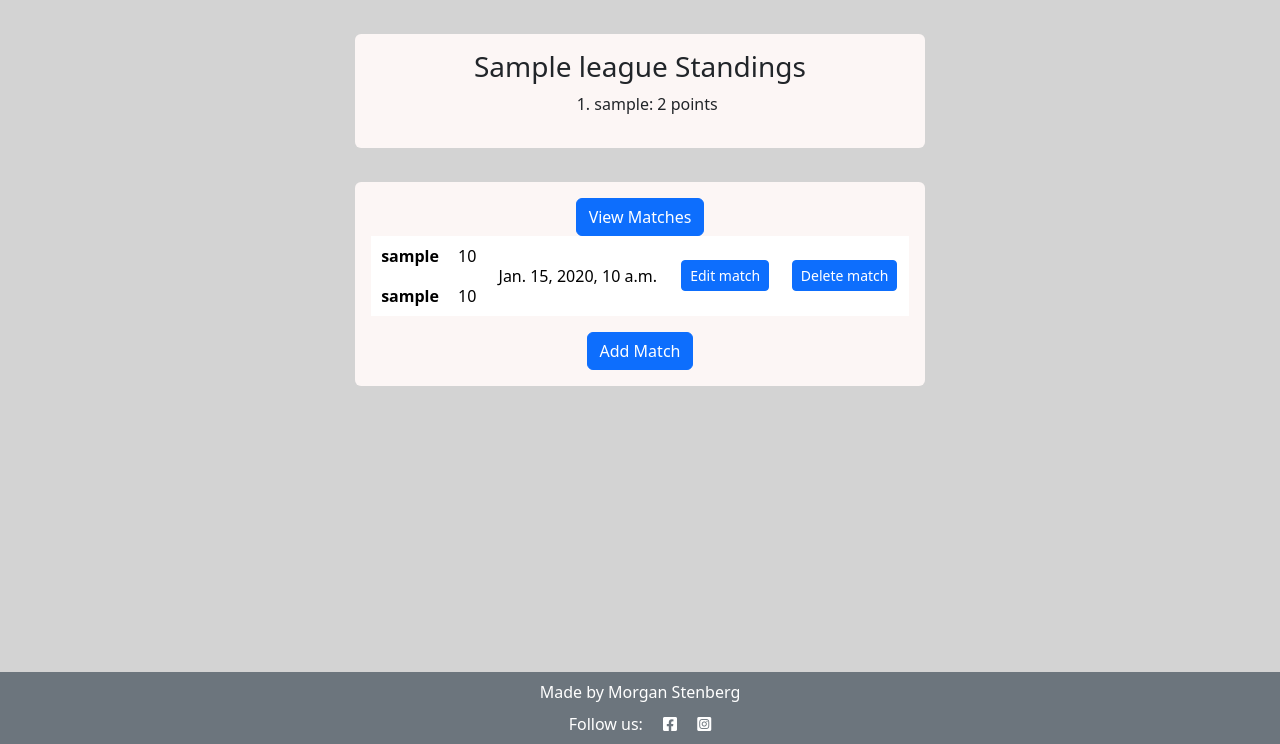
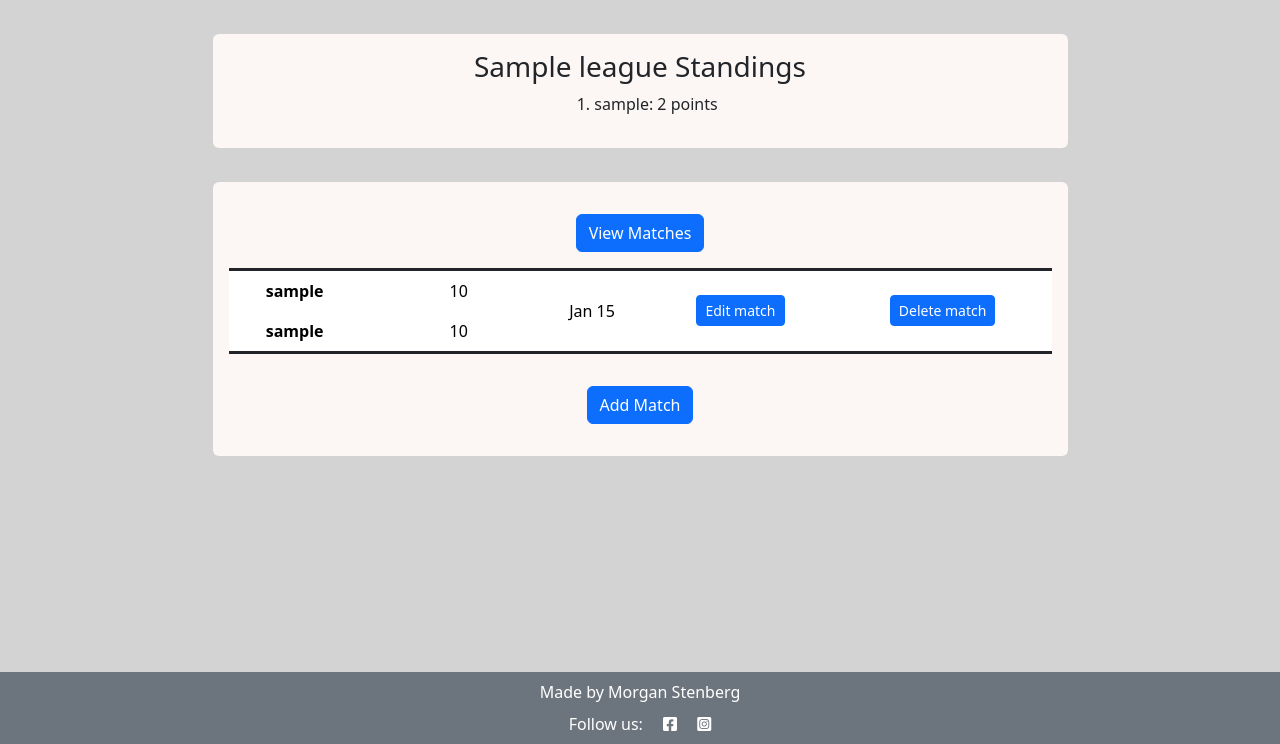
Before and after one commit to MorganStenberg/League-hub, a Django app: a page that uses league/templates/league/detailed_league.html in a window 1280 px wide, after a click on "View Matches". Shown: the part 56-800 px from the top of the page. Run offline with Django 4.2, Linux system fonts and the light colour scheme; a user stored in the database is signed in; tables that the repository leaves empty hold one stand-in row (values such as "Sample post"); some libraries are stand-ins or nearby versions.

Commit message:
style detailed league, add modal message

```diff
--- a/league/templates/league/detailed_league.html
+++ b/league/templates/league/detailed_league.html
@@ -10,7 +10,7 @@
 
   <div class="container">
       <div class="row justify-content-center">
-          <div class="col-12 col-md-6 p-3 rounded detailed-league">
+          <div class="col-12 col-md-9 p-3 rounded detailed-league">
               <h3 class="text-center">{{ league_instance.name }} Standings</h4>
 
               <div class="d-flex justify-content-center">
@@ -28,11 +28,11 @@
 
     <div class="container">
       <div class="row justify-content-center">
-        <div class="col-12 col-md-6 p-3 text-center rounded detailed-league">
+        <div class="col-12 col-md-9 p-3 text-center rounded detailed-league">
 
           <!-- Button for collapsing all matches  -->
 
-          <button class="btn btn-primary" type="button" data-bs-toggle="collapse" data-bs-target="#viewMatches"
+          <button class="btn btn-primary btn-margin" type="button" data-bs-toggle="collapse" data-bs-target="#viewMatches"
             aria-expanded="false" aria-controls="viewMatches">
             View Matches
           </button>
@@ -41,10 +41,10 @@
             <table class="table table-borderless align-middle">
               <tbody>
                 {% for match in all_matches %}
-                <tr>
-                  <th scope="col">{{ match.home_team }} </th>
-                  <td scope="col">{{ match.home_team_score }} </td>
-                  <td rowspan="2" class="text-center"> {{ match.date }}</td>
+                <tr class="upper-table-row">
+                  <th>{{ match.home_team }} </th>
+                  <td class="td-score">{{ match.home_team_score }} </td>
+                  <td rowspan="2" class="text-center"> {{ match.date|date:"M d" }}</td>
 
                   <!-- edit matches, credit to CI-Walkthrough  -->
                   {% if user == match.home_team or user == match.away_team %}
@@ -58,22 +58,27 @@
                       data-match_id="{{ match.id }}">Delete match
                     </button>
                   </td>
+
                   {% else %}
                   <td rowspan="2" class="text-center">
-                    <button class="btn btn-info btn-sm">You can only edit your own matches
+                    <button class="btn btn-info btn-sm btn-edit-error"
+                    data-match_id="">Edit match
                     </button>
                   </td>
                   <td rowspan="2" class="text-center">
-                    <button class="btn btn-info btn-sm">You can only delete your own matches
+                    <button class="btn btn-info btn-sm"
+                    data-match_id="">Delete match
                     </button>
                   </td>
-                  {% endif %}
+                {% endif %}
+
 
                 </tr>
-                <tr>
-                  <th scope="row">{{ match.away_team }}</th>
-                  <td>{{ match.away_team_score }}</td>
+                <tr class="bottom-table-row">
+                  <th>{{ match.away_team }}</th>
+                  <td class="td-score">{{ match.away_team_score }}</td>
                 </tr>
+
 
                 {% endfor %}
 
@@ -82,7 +87,7 @@
           </div>
 
           <!-- Button for collapsing add match form  -->
-          <button class="btn btn-primary" type="button" data-bs-toggle="collapse" data-bs-target="#addMatchCollapse"
+          <button class="btn btn-primary btn-margin" type="button" data-bs-toggle="collapse" data-bs-target="#addMatchCollapse"
             aria-expanded="false" aria-controls="addMatchCollapse">
             Add Match
           </button>
@@ -126,6 +131,25 @@
     </div>
   </div>
 </div>
+
+      <!-- Edit error message when user is not part of match - credit to CI-Walkthrough -->
+<div class="modal fade" id="editErrorModal" tabindex="-1" aria-labelledby="editErrorModalLabel" aria-hidden="true">
+  <div class="modal-dialog">
+    <div class="modal-content">
+      <div class="modal-header">
+        <h5 class="modal-title" id="editErrorModalLabel">Not part of match!</h5>
+        <button type="button" class="btn-close" data-bs-dismiss="modal" aria-label="Close"></button>
+      </div>
+      <div class="modal-body">
+        You can only edit matches that you are a part of.
+      </div>
+      <div class="modal-footer">
+        <button type="button" class="btn btn-secondary" data-bs-dismiss="modal">Close</button>
+      </div>
+    </div>
+  </div>
+</div>
+
 
 
 {% endblock %}
@@ -182,4 +206,6 @@
         </table>
   </div>
 
+
+
 -->
--- a/static/css/style.css
+++ b/static/css/style.css
@@ -35,3 +35,29 @@ body {
     margin-top: 3%;
     background-color: #fcf6f5;
 }
+
+.bottom-table-row {
+    border-bottom: solid;
+
+}
+
+.upper-table-row {
+    border-top: solid;
+}
+
+.btn-margin {
+    margin-bottom: 1rem;
+    margin-top: 1rem;
+}
+
+
+
+
+/*Media query for minwidth (576px)*/
+@media screen and (min-width: 576px) {
+
+.td-score {
+    padding-left: 50px !important;
+    padding-right: 30px !important;
+    }
+}
--- a/static/js/league.js
+++ b/static/js/league.js
@@ -1,4 +1,6 @@
 const deleteModal = new bootstrap.Modal(document.getElementById("deleteModal"));
+const editErrorModal = new bootstrap.Modal(document.getElementById("editErrorModal"));
+const editButtons = document.getElementsByClassName("btn-edit-error");
 const deleteButtons = document.getElementsByClassName("btn-delete");
 const deleteConfirm = document.getElementById("deleteConfirm");
 
@@ -11,3 +13,9 @@ for (let button of deleteButtons) {
       deleteModal.show();
     });
   }
+
+for (let button of editButtons) {
+  button.addEventListener("click", (e) => {
+    editErrorModal.show();
+  });
+}
```
